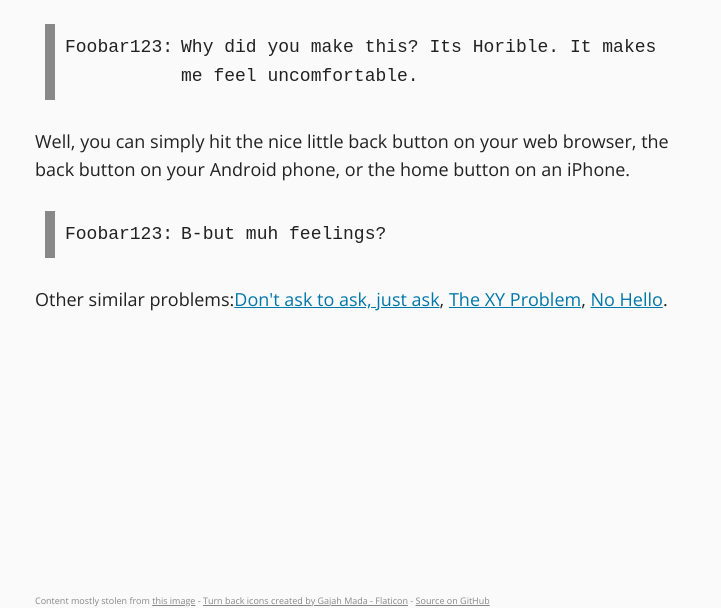
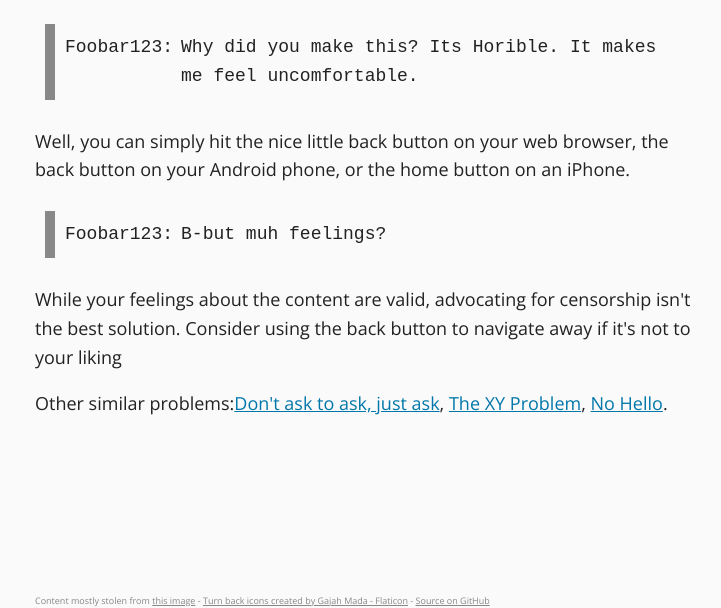
Before and after one commit to Wingzzzzy/justhitthebackbutton, a plain HTML site: page index.html in a window 1280 px wide. Shown: the part 192-800 px from the top of the page, without its empty margins (269-990 px from the left). Drawn offline with nearby package versions, Linux system fonts and the light colour scheme.

Commit message:
Update index.html

```diff
--- a/index.html
+++ b/index.html
@@ -33,6 +33,9 @@
         B-but muh feelings?
       </p>
     </blockquote>
+    <p>While your feelings about the content are valid,
+      advocating for censorship isn't the best solution.
+      Consider using the back button to navigate away if it's not to your liking</p>
  <!--   <p>
       This is bad form, for several reasons. What the person is
       <em>actually</em> asking here is,
```
